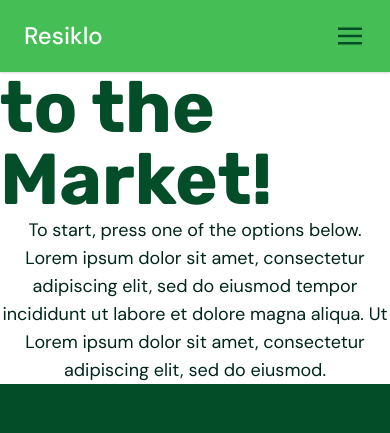
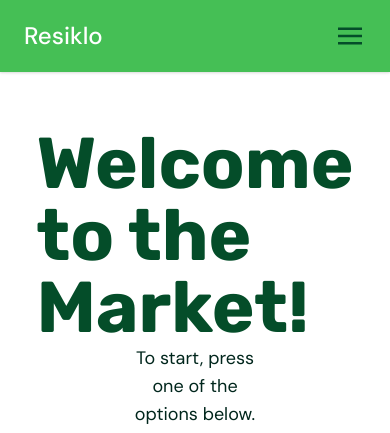
Before and after one commit to khasmir04/resiklo-app, a Next.js app: page /market in a window 390 px wide. Shown: the top 433 px of the page. Built offline with nearby package versions, Linux system fonts and the light colour scheme.

Commit message:
Fixed responsiveness of input tags in contact.js

```diff
--- a/components/Input/FormInput.js
+++ b/components/Input/FormInput.js
@@ -2,7 +2,7 @@ import React from "react";
 
 const FormInput = (props) => {
   return (
-    <div className="flex flex-col mb-5 mr-3 w-full">
+    <div className="flex flex-col mb-5 mr-3 w-full lg:w-3/12 mr-14">
       <label
         className="font-dmsans font-bold text-black text-lg font-medium mb-2"
         htmlFor={props.label}
--- a/pages/map.js
+++ b/pages/map.js
@@ -37,11 +37,11 @@ const map = () => {
             </div>
           </div>
           <div className="pt-20">
-            <div class="mapouter relative text-right h-[516px] w-screen">
+            <div class="mapouter relative text-right h-screen w-screen">
               <div className="gmap_canvas">
                 <iframe
                   id="gmap_canvas"
-                  className="overflow-hidden bg-transparent h-[516px] w-screen"
+                  className="overflow-hidden bg-transparent h-screen w-screen"
                   src="https://maps.google.com/maps?q=Payatas&t=&z=13&ie=UTF8&iwloc=&output=embed"
                   frameborder="0"
                   scrolling="no"
--- a/pages/market.js
+++ b/pages/market.js
@@ -5,7 +5,7 @@ const market = () => {
   return (
     <div id="market">
       <LayoutHome title="Market">
-        <div className="flex flex-col">
+        <div className="flex flex-col items-center justify-center p-32">
           <h1 className="text-primary-dark font-bold text-7xl font-rubik">
             Welcome to the Market!
           </h1>
```
